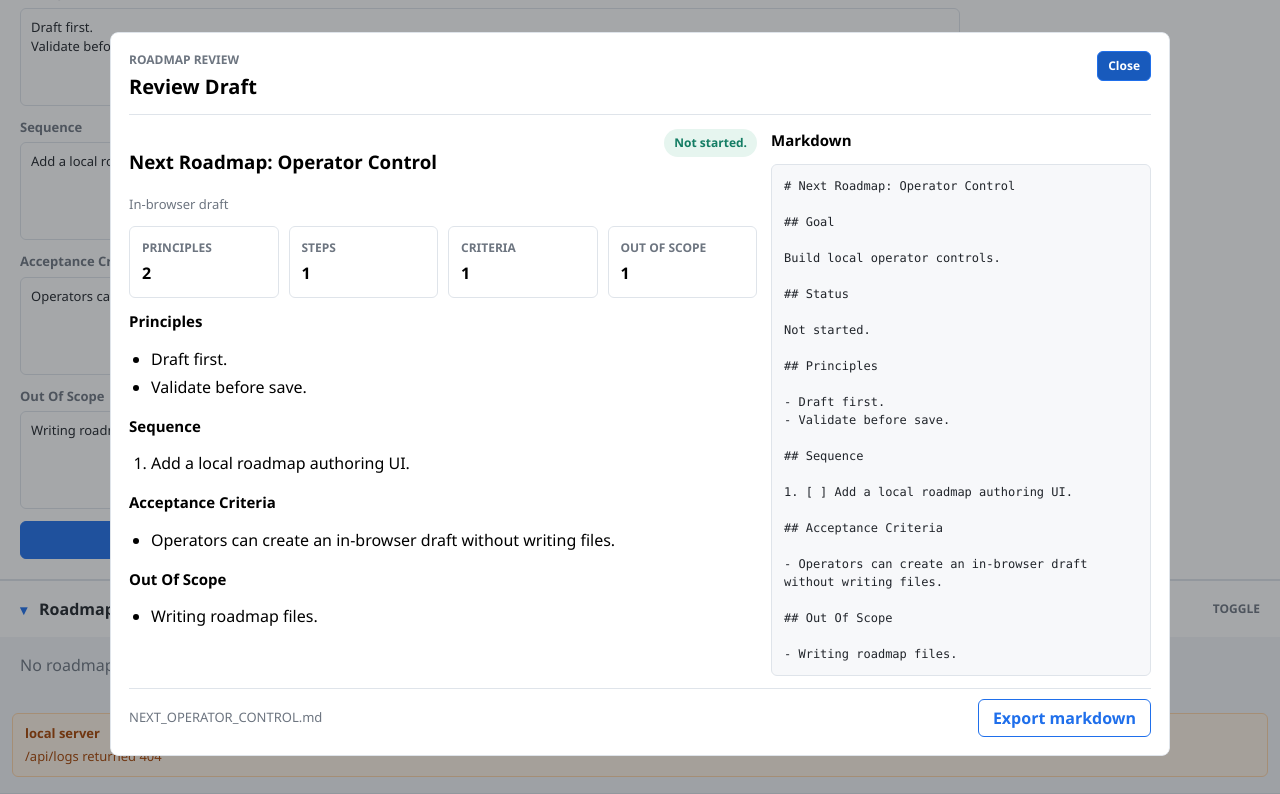
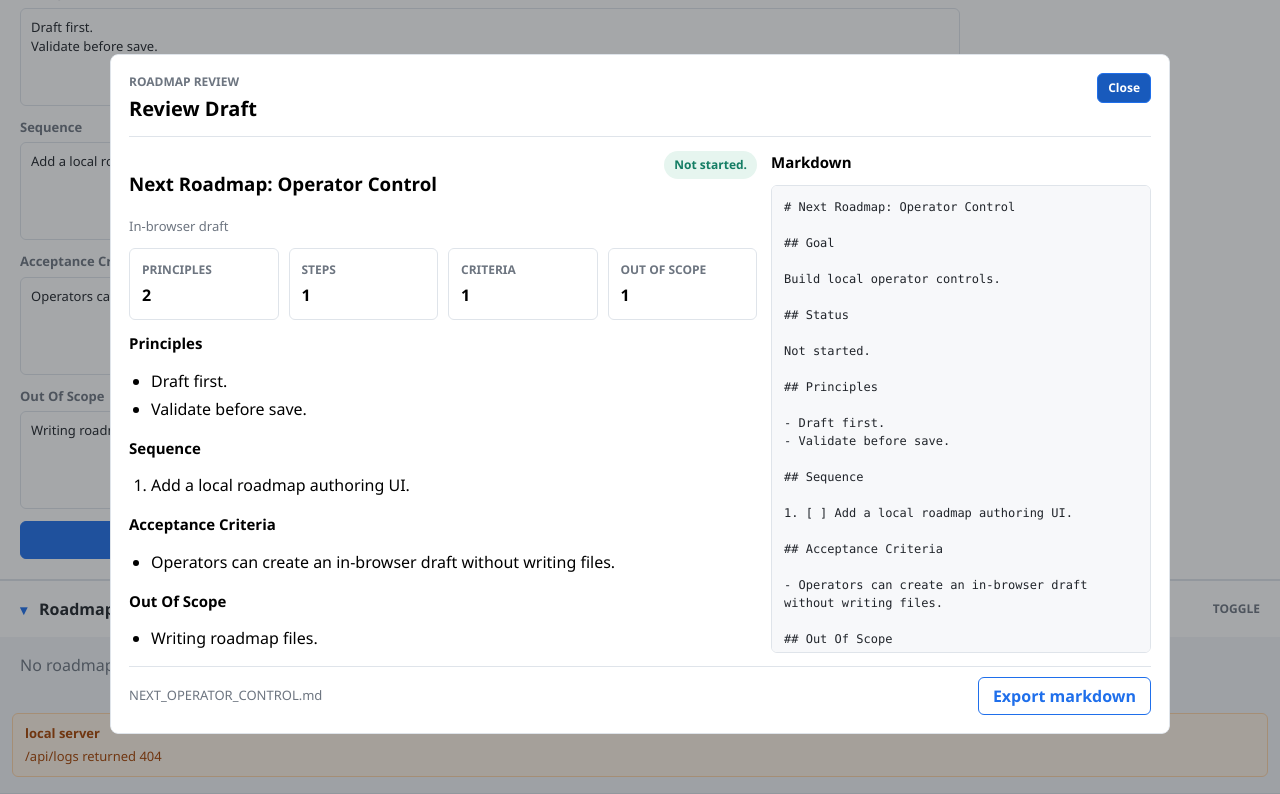
Before and after one commit to cycho21/amplifier, a plain HTML site: page frontend/index.html in a window 1280 px wide. Both pictures are taken after a click on the button "Review draft". Shown: the part 1122-1916 px from the top of the page. Drawn offline with Linux system fonts and the light colour scheme; no server answers.

Commit message:
Fix roadmap review preview overflow

```diff
--- a/frontend/app.js
+++ b/frontend/app.js
@@ -356,7 +356,7 @@ function syncMarkdownPreviewHeight(summary, previewSection) {
     const gap = Number.parseFloat(previewStyle.rowGap || previewStyle.gap) || 0;
     const previewHeight = Math.max(0, Math.floor(summaryHeight - headingHeight - gap));
 
-    preview.style.blockSize = `${previewHeight}px`;
+    previewSection.style.setProperty('--markdown-preview-block-size', `${previewHeight}px`);
   });
 }
 
--- a/frontend/styles.css
+++ b/frontend/styles.css
@@ -632,6 +632,8 @@ textarea {
 
 .markdown-preview {
   box-sizing: border-box;
+  block-size: var(--markdown-preview-block-size, 0px);
+  min-block-size: 0;
   margin: 0;
   padding: 12px;
   overflow: auto;
```
